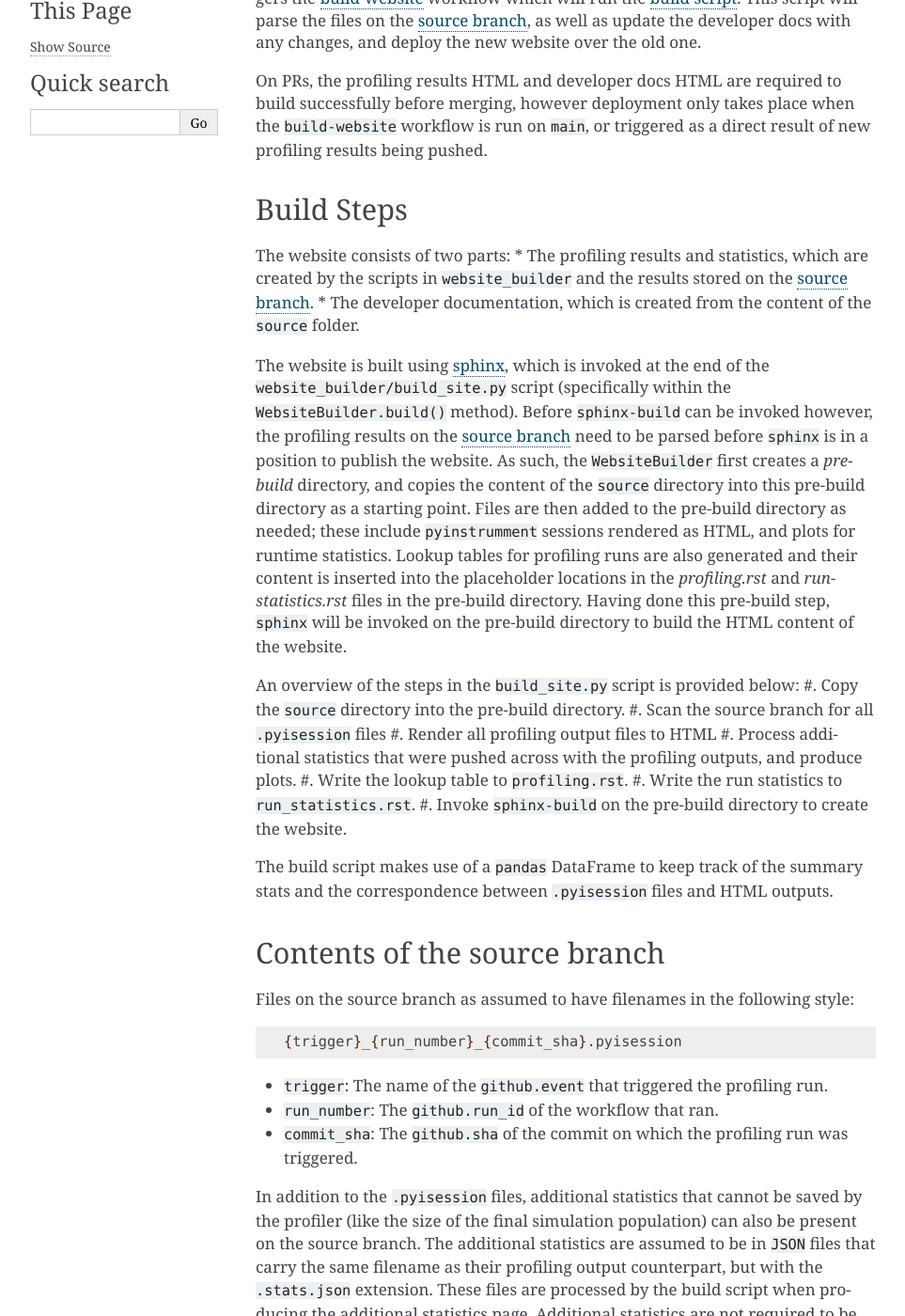
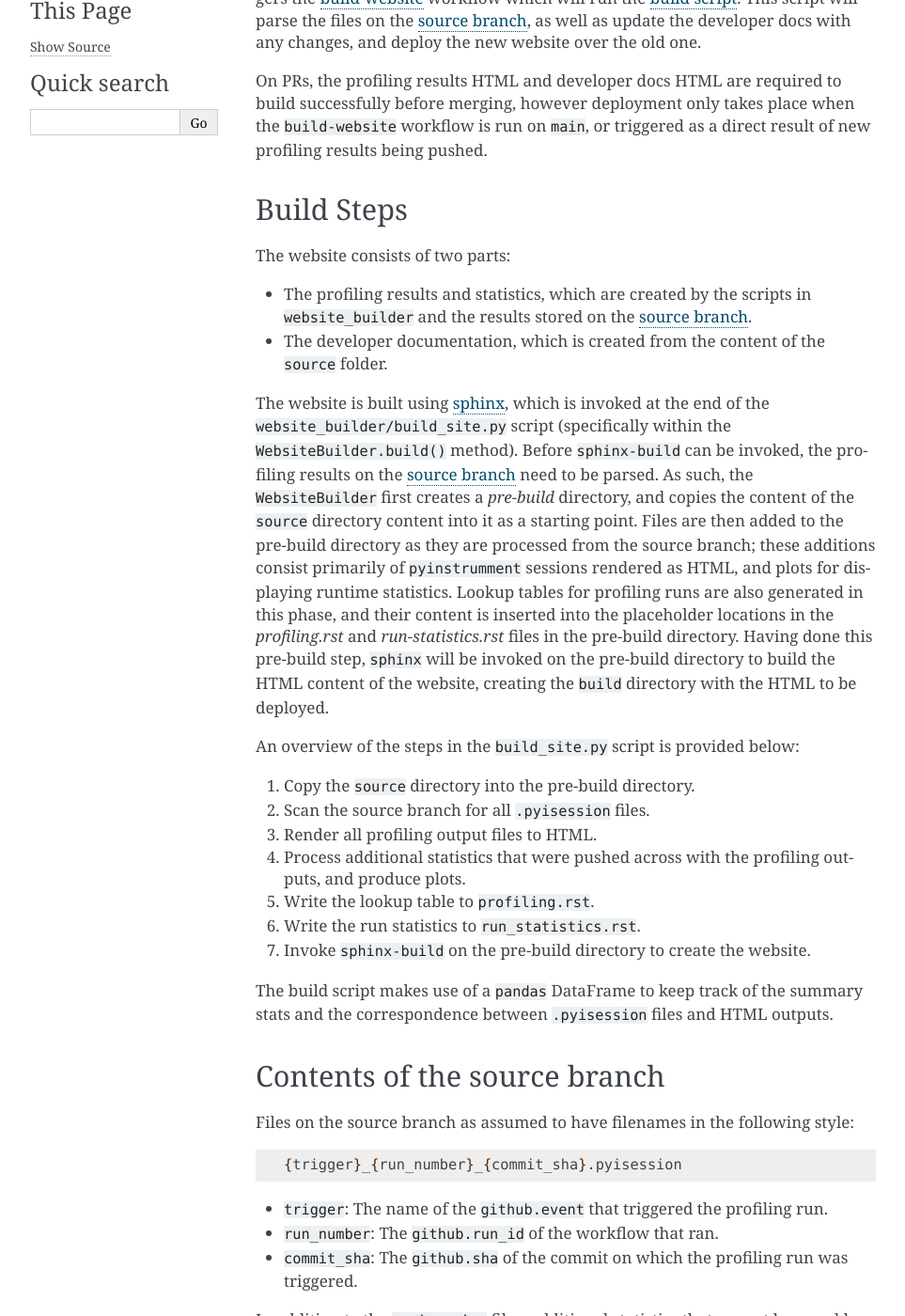
Before and after one commit to UCL/TLOmodel-profiling, a Sphinx documentation site: the page built from source/repo-overview.rst, in a window 1280 px wide and 1400 px high, scrolled down 279 px. Shown: the whole window at 94% size, without its empty margins (148-1111 px from the left). Built offline with Sphinx 7.4.7, drawn with Linux system fonts in a browser that asks for light colours; some of the changed text lies outside the part shown.

Commit message:
Fix typos in documentation (#13)
* Fix listings not rendering

* Allow subtitles to be written by the builder functions

* Force uppercase when listing profiling triggers

```diff
--- a/source/repo-overview.rst
+++ b/source/repo-overview.rst
@@ -16,20 +16,22 @@ Build Steps
 -----------
 
 The website consists of two parts:
+
 * The profiling results and statistics, which are created by the scripts in ``website_builder`` and the results stored on the `source branch`_.
 * The developer documentation, which is created from the content of the ``source`` folder.
 
 The website is built using `sphinx <https://www.sphinx-doc.org/en/master/index.html>`_, which is invoked at the end of the ``website_builder/build_site.py`` script (specifically within the ``WebsiteBuilder.build()`` method).
-Before ``sphinx-build`` can be invoked however, the profiling results on the `source branch`_ need to be parsed before ``sphinx`` is in a position to publish the website.
-As such, the ``WebsiteBuilder`` first creates a *pre-build* directory, and copies the content of the ``source`` directory into this pre-build directory as a starting point.
-Files are then added to the pre-build directory as needed; these include ``pyinstrumment`` sessions rendered as HTML, and plots for runtime statistics.
-Lookup tables for profiling runs are also generated and their content is inserted into the placeholder locations in the `profiling.rst` and `run-statistics.rst` files in the pre-build directory.
-Having done this pre-build step, ``sphinx`` will be invoked on the pre-build directory to build the HTML content of the website.
+Before ``sphinx-build`` can be invoked, the profiling results on the `source branch`_ need to be parsed.
+As such, the ``WebsiteBuilder`` first creates a *pre-build* directory, and copies the content of the ``source`` directory content into it as a starting point.
+Files are then added to the pre-build directory as they are processed from the source branch; these additions consist primarily of ``pyinstrumment`` sessions rendered as HTML, and plots for displaying runtime statistics.
+Lookup tables for profiling runs are also generated in this phase, and their content is inserted into the placeholder locations in the `profiling.rst` and `run-statistics.rst` files in the pre-build directory.
+Having done this pre-build step, ``sphinx`` will be invoked on the pre-build directory to build the HTML content of the website, creating the ``build`` directory with the HTML to be deployed.
 
 An overview of the steps in the ``build_site.py`` script is provided below:
+
 #. Copy the ``source`` directory into the pre-build directory.
-#. Scan the source branch for all ``.pyisession`` files
-#. Render all profiling output files to HTML
+#. Scan the source branch for all ``.pyisession`` files.
+#. Render all profiling output files to HTML.
 #. Process additional statistics that were pushed across with the profiling outputs, and produce plots.
 #. Write the lookup table to ``profiling.rst``.
 #. Write the run statistics to ``run_statistics.rst``.
```
Also changed, not shown: other parts of source/repo-overview.rst (+1 -1 lines), 2 other files.
